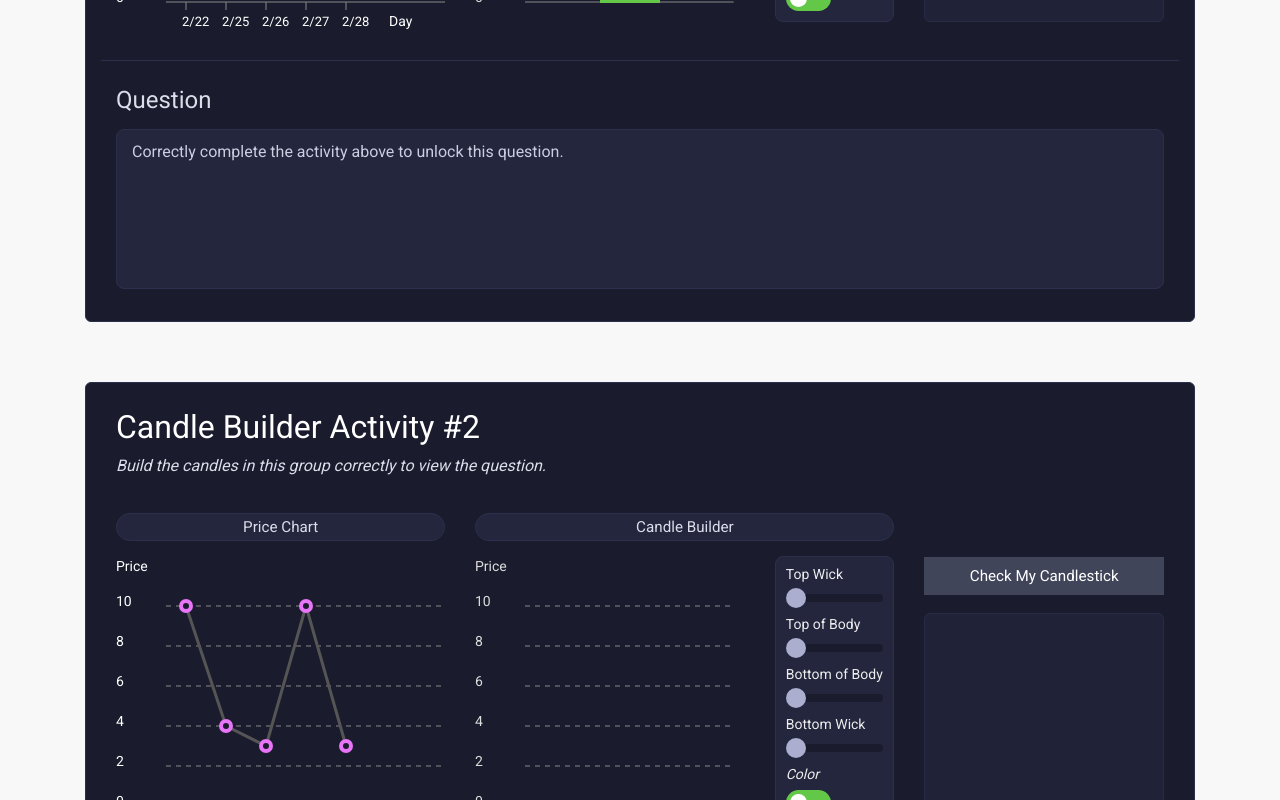
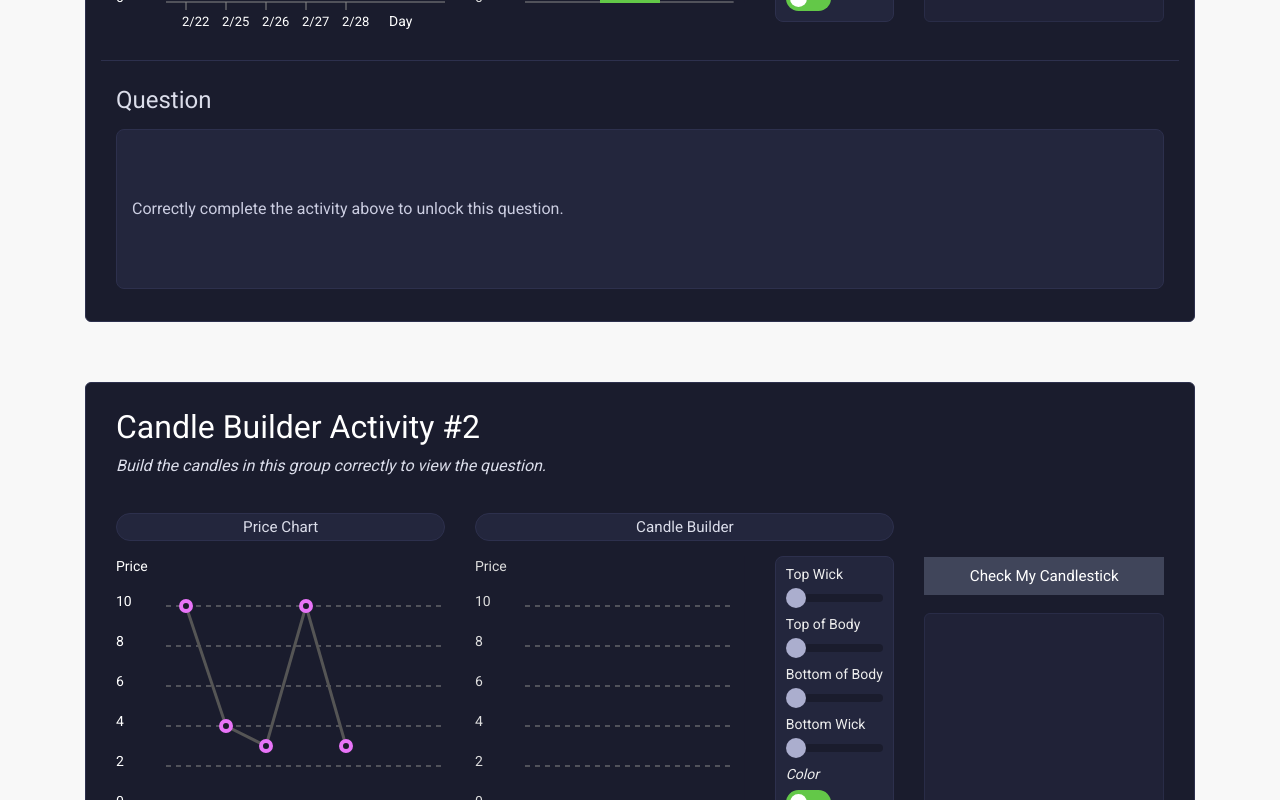
Before and after one commit to wjmiller/draw_candle, a Vue app: page / in a window 1280 px wide. Shown: the part 840-1640 px from the top of the page. Built offline with nearby package versions, Linux system fonts and the light colour scheme.

Commit message:
Vertically aligned text in

```diff
--- a/src/components/QuestionRow.vue
+++ b/src/components/QuestionRow.vue
@@ -52,10 +52,12 @@ export default {
     }
 
     .prompt{
-      display: block;
       padding: 10px 15px;
       border-radius: 8px;
-      min-height: 160px
+      min-height: 160px;
+      display: inline-flex;
+      align-items: center;
+      width: 100%;
     }
   }
 
```
Also changed, not shown: 5 other files (tests, documents, lock files or other folders).
